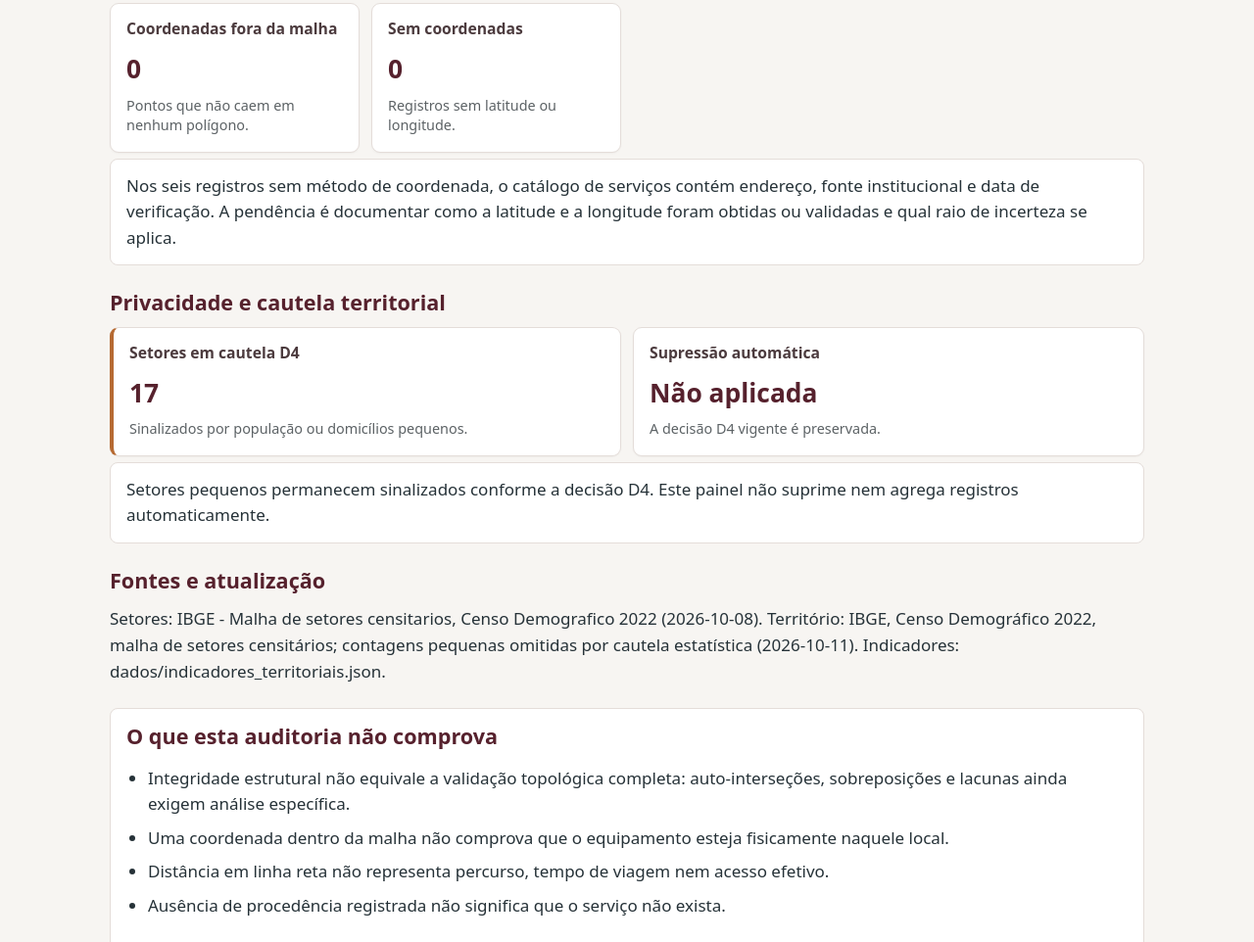
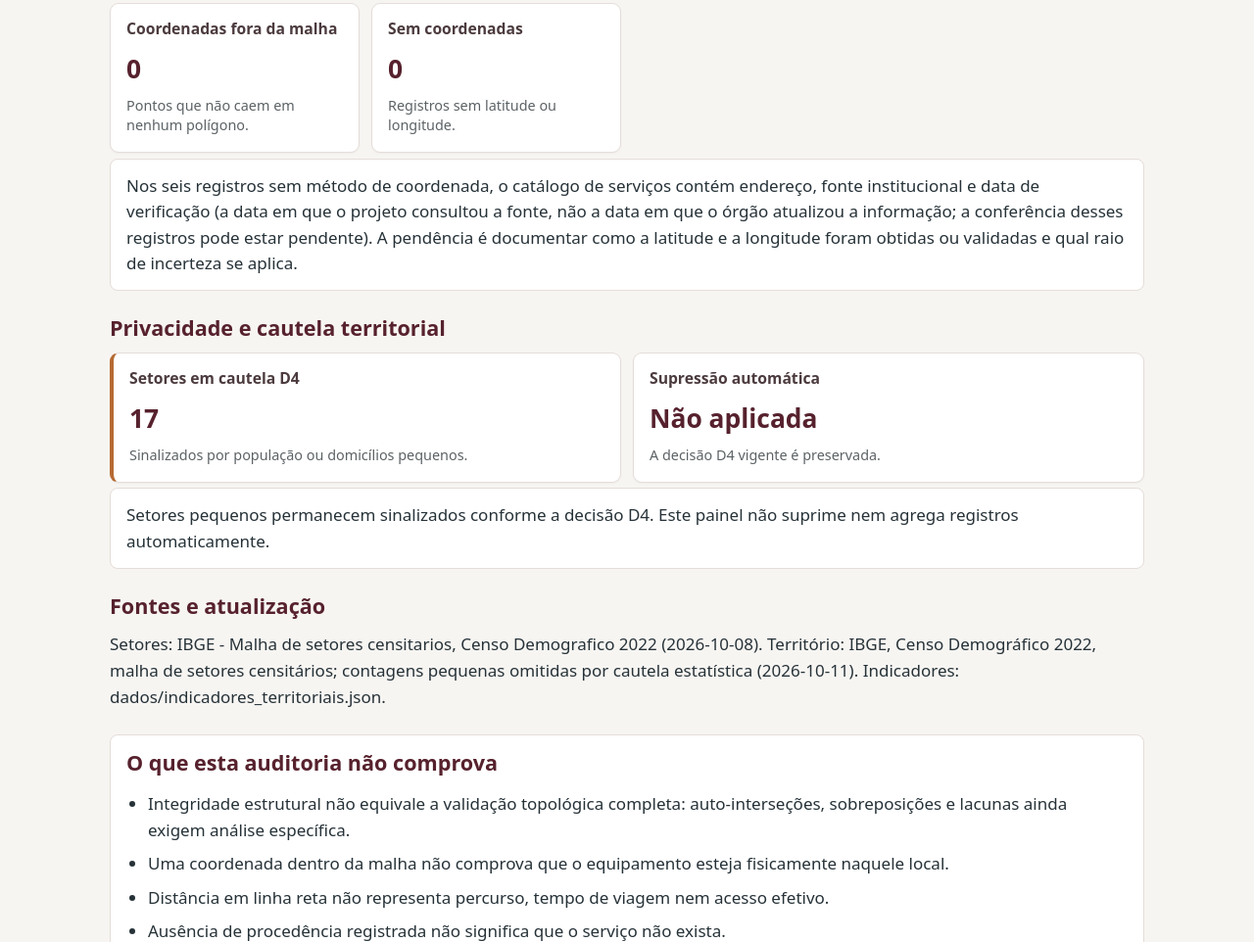
Before and after one commit to vladimirsejas/MISM3, a plain HTML site: page web/qualidade-dados.html in a window 1280 px wide. Shown: the part 1096-2058 px from the top of the page at 98% size. Drawn offline with Linux system fonts and the light colour scheme.

Commit message:
Alinha a documentacao de privacidade e a pagina de qualidade dos dados a versao publica
- docs/mapa_de_dados.md (secao 7): Referer dos tiles do OpenStreetMap, existencia de privacidade.html e auditoria de rede anterior
  descritos como na versao publica.
- web/qualidade-dados.html: "data de verificacao" passa a dizer que e a data da consulta a fonte, nao a de atualizacao pelo orgao, e que
  a conferencia pode estar pendente. A frase original e o teste existente foram mantidos; um teste novo confere o esclarecimento.

Co-Authored-By: Claude Sonnet 5.5 <noreply@anthropic.com>

```diff
--- a/web/qualidade-dados.html
+++ b/web/qualidade-dados.html
@@ -36,7 +36,7 @@
   <section aria-labelledby="qd-titulo-equipamentos">
     <h2 id="qd-titulo-equipamentos">Equipamentos e procedência</h2>
     <div id="qd-equipamentos" class="qd-grade"></div>
-    <p class="qd-nota">Nos seis registros sem método de coordenada, o catálogo de serviços contém endereço, fonte institucional e data de verificação. A pendência é documentar como a latitude e a longitude foram obtidas ou validadas e qual raio de incerteza se aplica.</p>
+    <p class="qd-nota">Nos seis registros sem método de coordenada, o catálogo de serviços contém endereço, fonte institucional e data de verificação (a data em que o projeto consultou a fonte, não a data em que o órgão atualizou a informação; a conferência desses registros pode estar pendente). A pendência é documentar como a latitude e a longitude foram obtidas ou validadas e qual raio de incerteza se aplica.</p>
   </section>
   <section aria-labelledby="qd-titulo-privacidade">
     <h2 id="qd-titulo-privacidade">Privacidade e cautela territorial</h2>
```
Also changed, not shown: web/tests/qualidade-dados.test.js (+1 -0 lines), 1 other file.
